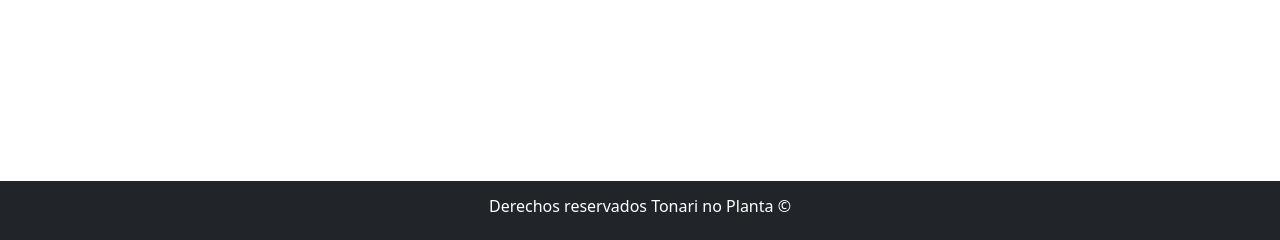
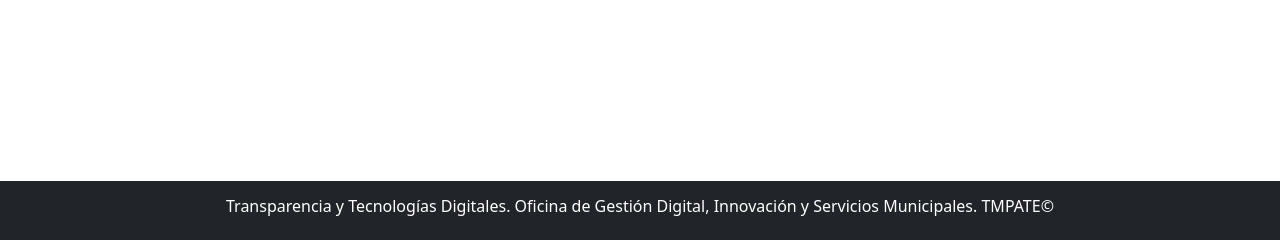
Before and after one commit to Dhyrt/TMPATE, a Django app: page / in a window 1280 px wide. Shown: the part 560-800 px from the top of the page. Run offline with Django 4.2, Linux system fonts and the light colour scheme.

Commit message:
cambios varios

```diff
--- a/app/static/app/css/estilo.css
+++ b/app/static/app/css/estilo.css
@@ -19,6 +19,7 @@ html{
 
 .nav-bar{
     border-bottom: 1px solid #000;
+    background-color: #fff;
 }
 
 .nav-item a{
--- a/app/templates/app/base.html
+++ b/app/templates/app/base.html
@@ -28,7 +28,7 @@
             </div>
         </div>
     </header>
-    <nav class="nav-bar">
+    <nav class="nav-bar sticky-top">
         <div class="container-fluid">
             <div class="row d-flex flex-wrap p-2">
                <ul class="nav col-md-6">
@@ -51,7 +51,7 @@
         {% endblock %}
     </div>
     <footer class="bd-footer mt-auto py-3 bg-dark text-white text-center">
-        <h6>Derechos reservados Tonari no Planta ©</h6>
+        <h6>Transparencia y Tecnologías Digitales. Oficina de Gestión Digital, Innovación y Servicios Municipales. TMPATE©</h6>
     </footer>
 </body>
 </html>
```
